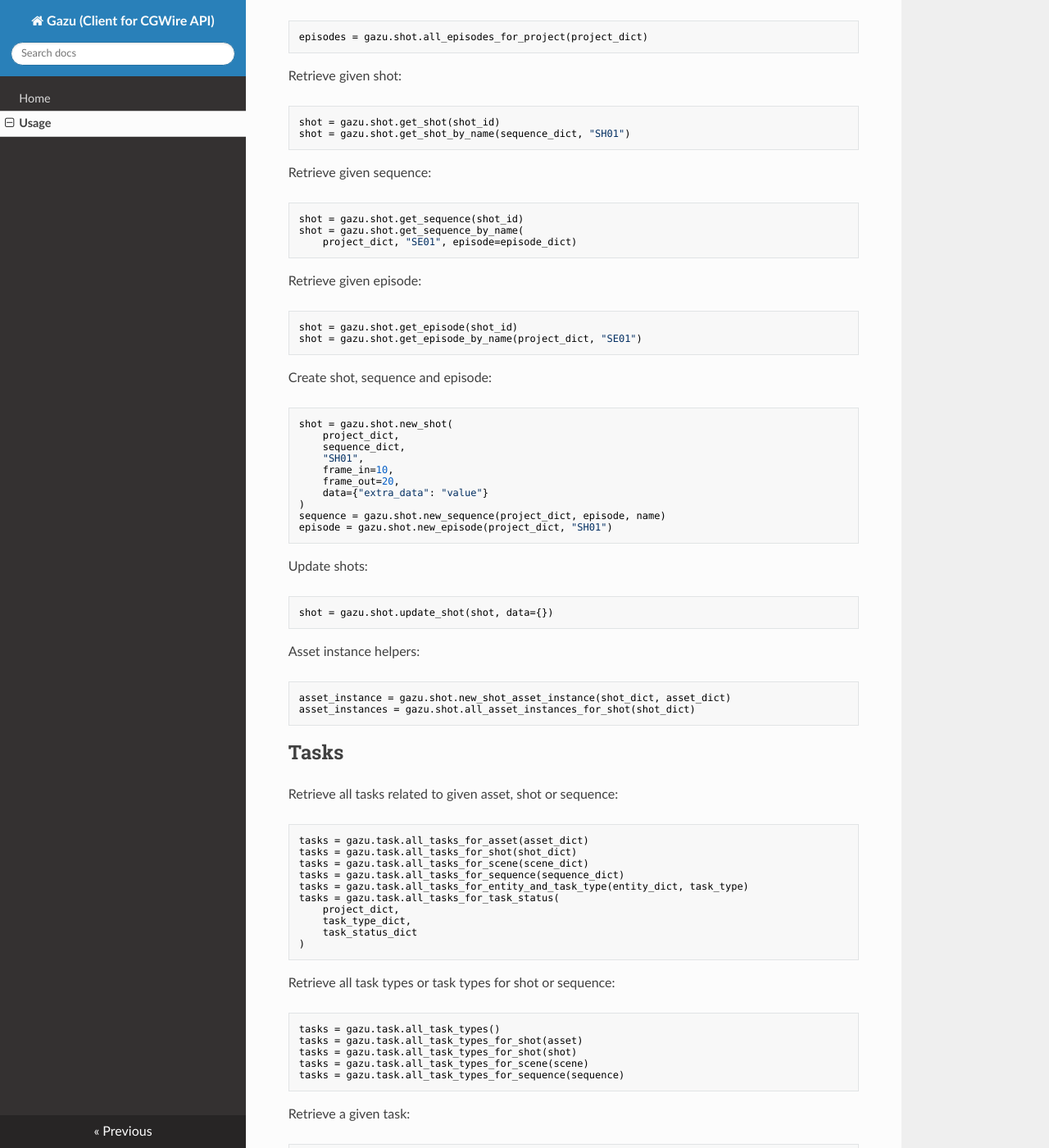
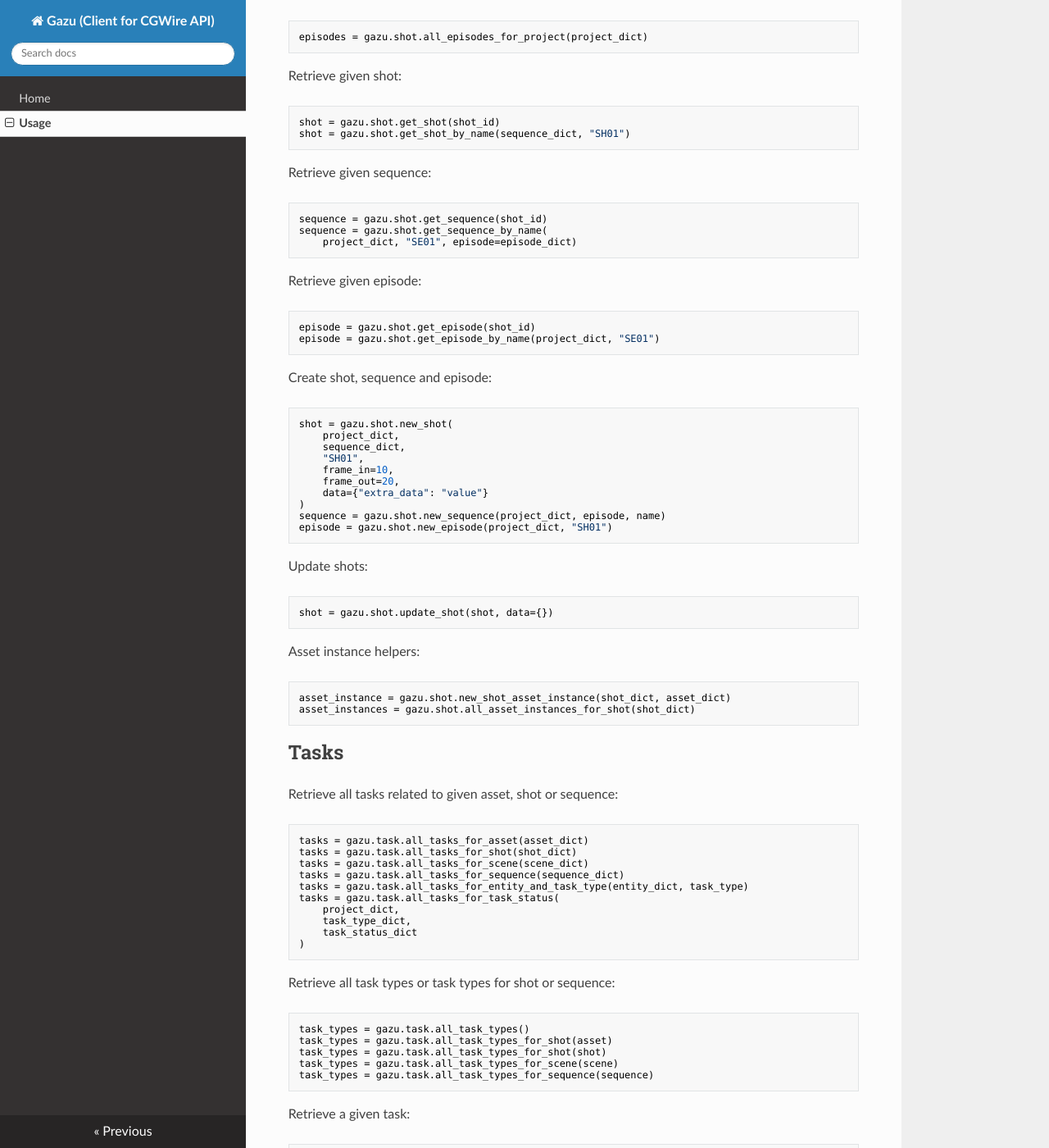
Before and after one commit to cgwire/gazu, an MkDocs documentation site: the page built from docs/usage.md, in a window 1280 px wide and 1400 px high, scrolled down 3239 px. Shown: the whole window at 82% size. Built offline with MkDocs 1.6.1, drawn with Linux system fonts in a browser that asks for light colours; nearby versions of some CDN libraries; some of the changed text lies outside the part shown.

Commit message:
Fix assignations in usage section

````diff
--- a/docs/usage.md
+++ b/docs/usage.md
@@ -128,15 +128,15 @@
 )
 
 asset = gazu.asset.update_asset(new_values_dict)
-assets = gazu.asset.remove_asset(asset_dict)
+gazu.asset.remove_asset(asset_dict)
 ```
 
 Create/update/delete an asset type:
 
 ```python
-assets = gazu.asset.new_asset_type("my new asset_type")
-asset = gazu.asset.update_asset_type(new_values_dict)
-assets = gazu.asset.remove_asset_type(asset_dict)
+asset_types = gazu.asset.new_asset_type("my new asset_type")
+asset_type = gazu.asset.update_asset_type(new_values_dict)
+gazu.asset.remove_asset_type(asset_dict)
 ```
 
 Asset instance helpers:
@@ -180,16 +180,16 @@
 Retrieve given sequence:
 
 ```python
-shot = gazu.shot.get_sequence(shot_id)
-shot = gazu.shot.get_sequence_by_name(
+sequence = gazu.shot.get_sequence(shot_id)
+sequence = gazu.shot.get_sequence_by_name(
     project_dict, "SE01", episode=episode_dict)
 ```
 
 Retrieve given episode:
 
 ```python
-shot = gazu.shot.get_episode(shot_id)
-shot = gazu.shot.get_episode_by_name(project_dict, "SE01")
+episode = gazu.shot.get_episode(shot_id)
+episode = gazu.shot.get_episode_by_name(project_dict, "SE01")
 ```
 
 Create shot, sequence and episode:
@@ -241,11 +241,11 @@
 Retrieve all task types or task types for shot or sequence:
 
 ```python
-tasks = gazu.task.all_task_types()
-tasks = gazu.task.all_task_types_for_shot(asset)
-tasks = gazu.task.all_task_types_for_shot(shot)
-tasks = gazu.task.all_task_types_for_scene(scene)
-tasks = gazu.task.all_task_types_for_sequence(sequence)
+task_types = gazu.task.all_task_types()
+task_types = gazu.task.all_task_types_for_shot(asset)
+task_types = gazu.task.all_task_types_for_shot(shot)
+task_types = gazu.task.all_task_types_for_scene(scene)
+task_types = gazu.task.all_task_types_for_sequence(sequence)
 ```
 
 Retrieve a given task:
````
Also changed, not shown: other parts of docs/usage.md (+6 -6 lines).
